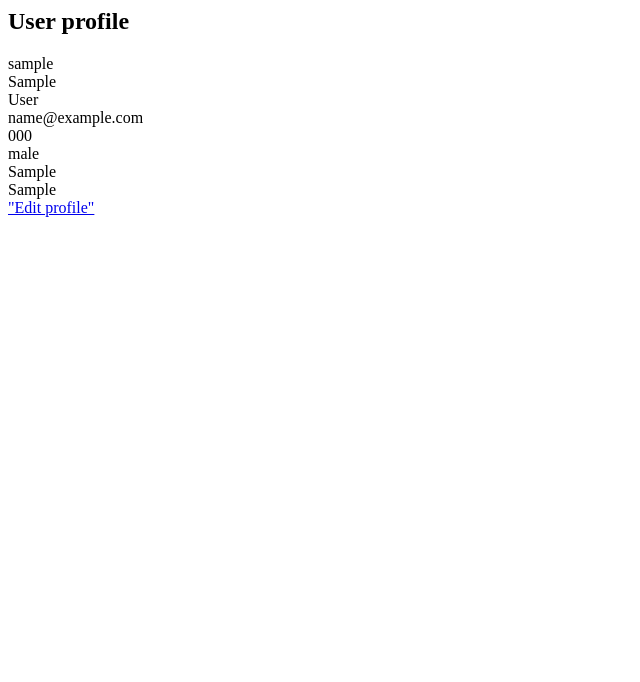
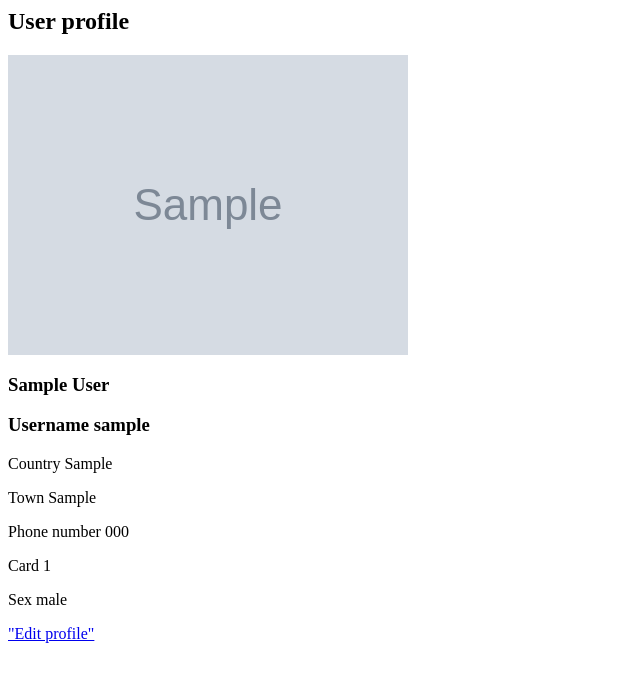
Before and after one commit to dcti77/booking, a Django app: template booking/users/templates/users/profile.html in a window 1280 px wide. Shown: the top 682 px of the page, without its empty margins (0-640 px from the left). Run offline with Django 3.2, Linux system fonts and the light colour scheme; the template is opened without the code that fills it: values that come from a table or form of the project are taken from there, others are empty; tables that the repository leaves empty hold one stand-in row (values such as "Sample post"); grey boxes marked "Sample" are stand-in pictures.

Commit message:
Photo
Now user can add photo of his avatar

```diff
--- a/booking/booking/settings.py
+++ b/booking/booking/settings.py
@@ -160,3 +160,9 @@ EMAIL_PORT = '587'
 EMAIL_USE_TLS = True
 EMAIL_HOST_USER = ''
 EMAIL_HOST_PASSWORD = ''
+
+# MEDIA CONFIGURATION
+
+MEDIA_ROOT = os.path.join(BASE_DIR, 'photos')
+
+MEDIA_URL = 'photos/'
--- a/booking/booking/urls.py
+++ b/booking/booking/urls.py
@@ -29,3 +29,7 @@ urlpatterns += i18n_patterns(
     path('reservation/', include('reservation.urls')),
     path('users/', include('users.urls')),
 )
+
+if settings.DEBUG:
+    urlpatterns += static(settings.MEDIA_URL,
+                          document_root=settings.MEDIA_ROOT)
--- a/booking/users/forms.py
+++ b/booking/users/forms.py
@@ -1,5 +1,5 @@
 from django import forms
-from django.contrib.auth.forms import UserCreationForm, UserChangeForm
+from django.contrib.auth.forms import UserCreationForm, UserChangeForm, AuthenticationForm
 from .models import User
 from django.utils.translation import gettext_lazy
 
@@ -19,7 +19,7 @@ class UserProfileCreationForm(UserCreationForm):
 class UserProfileEditForm(UserChangeForm):
     class Meta:
         model = User
-        fields = ['username', 'email', 'first_name', 'last_name', 'phone', 'sex', 'country', 'town']
+        fields = ['username', 'email', 'photo', 'first_name', 'last_name', 'phone', 'sex', 'country', 'town']
 
 
 class LoginForm(forms.Form):
--- a/booking/users/models.py
+++ b/booking/users/models.py
@@ -1,14 +1,17 @@
 from django.db import models
 from django.contrib.auth.models import AbstractUser
+from django.utils.translation import gettext_lazy
+from six import text_type
 
 
 class User(AbstractUser):
-    country = models.CharField(max_length=200)
-    town = models.CharField(max_length=200)
-    phone = models.CharField(max_length=100, unique=True)
-    card = models.DecimalField(max_digits=16, decimal_places=0, null=True)
-    valid_thru = models.DateField(null=True)
+    photo = models.ImageField(upload_to="", verbose_name=gettext_lazy("Photo"), blank=True)
+    country = models.CharField(max_length=200, verbose_name=gettext_lazy('Country'))
+    town = models.CharField(max_length=200, verbose_name=gettext_lazy('Town'))
+    phone = models.CharField(max_length=100, unique=True, verbose_name=gettext_lazy('Phone'))
+    card = models.DecimalField(max_digits=16, decimal_places=0, null=True, verbose_name=gettext_lazy('Card'))
+    valid_thru = models.DateField(null=True, verbose_name=gettext_lazy('Valid date'))
 
     SEX_CHOICE = [("male", "male"), ("female", "female")]
 
-    sex = models.CharField(max_length=7, choices=SEX_CHOICE, default="male")
+    sex = models.CharField(max_length=7, choices=SEX_CHOICE, default="male", verbose_name=gettext_lazy('Sex'))
--- a/booking/users/templates/users/profile.html
+++ b/booking/users/templates/users/profile.html
@@ -9,32 +9,35 @@
 {% block content %}
 
 <h2>{% trans 'User profile' %}</h2>
-<div class = col8>
     <div>
-        {{ profile.username }}
+        {% if profile.photo %}
+        <img src="{{ profile.photo.url }}">
+        {% endif %}
     </div>
     <div>
-        {{ profile.first_name }}
-     </div>
-    <div>
-        {{ profile.last_name }}
+                        <h3>{{ profile.first_name }} {{ profile.last_name }}</h3>
+                        <h3>{% trans 'Username' %} {{ profile.username }}</h3>
+
+                        {% if profile.country %}
+                        <p>{% trans 'Country' %} {{ profile.country }}</p>
+                        {% endif %}
+
+                        {% if profile.town %}
+                        <p>{% translate 'Town' %} {{ profile.town }}</p>
+                        {% endif %}
+
+                        {% if profile.phone %}
+                        <p>{% trans 'Phone number' %} {{ profile.phone }}</p>
+                        {% endif %}
+
+                        {% if profile.card %}
+                        <p>{% trans 'Card' %} {{ profile.card }}</p>
+                        {% endif %}
+
+                        {% if profile.sex %}
+                        <p>{% translate 'Sex' %} {{ profile.sex }}</p>
+                        {% endif %}
     </div>
-    <div>
-        {{ profile.email }}
-     </div>
-    <div>
-        {{ profile.phone }}
-    </div>
-    <div>
-        {{ profile.sex }}
-    </div>
-    <div>
-        {{ profile.country }}
-    </div>
-        <div>
-        {{ profile.town }}
-    </div>
-</div>
     <div>
         <a href="{% url 'edit_profile' %}">"{% trans 'Edit profile' %}"</a>
     </div>
--- a/booking/users/templates/users/profile_editor.html
+++ b/booking/users/templates/users/profile_editor.html
@@ -6,7 +6,7 @@
 </head>
 {% block content %}
 <h2>Profile Editor</h2>
-<form method="post" action="">
+<form method="post" action="", enctype="multipart/form-data">
     {% csrf_token %}
     {{ form.as_p }}
     <input type = "submit" value = "{% trans 'Edit' %}">
```
Also changed, not shown: booking/users/backends.py (+5 -5 lines), booking/users/views.py (+6 -2 lines).
